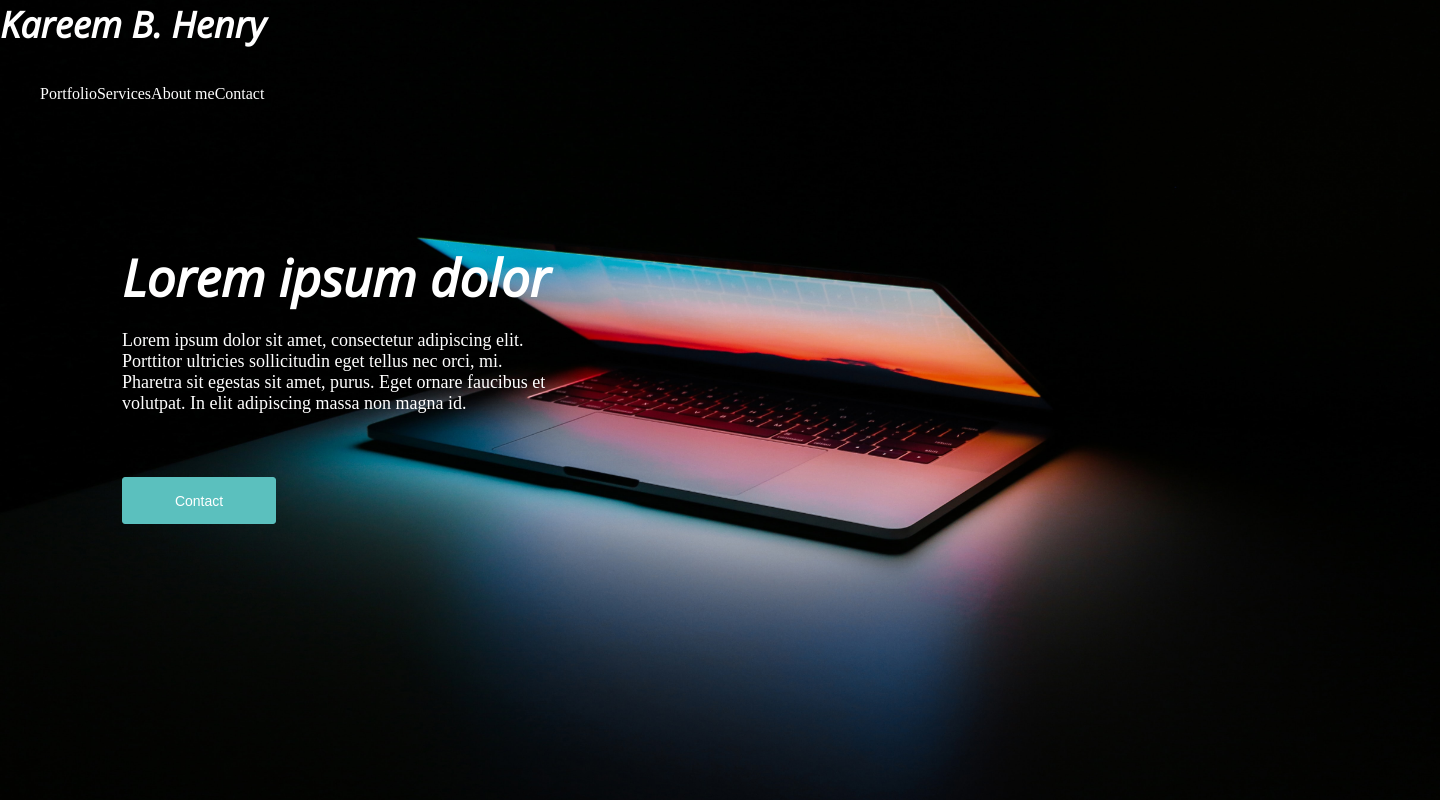
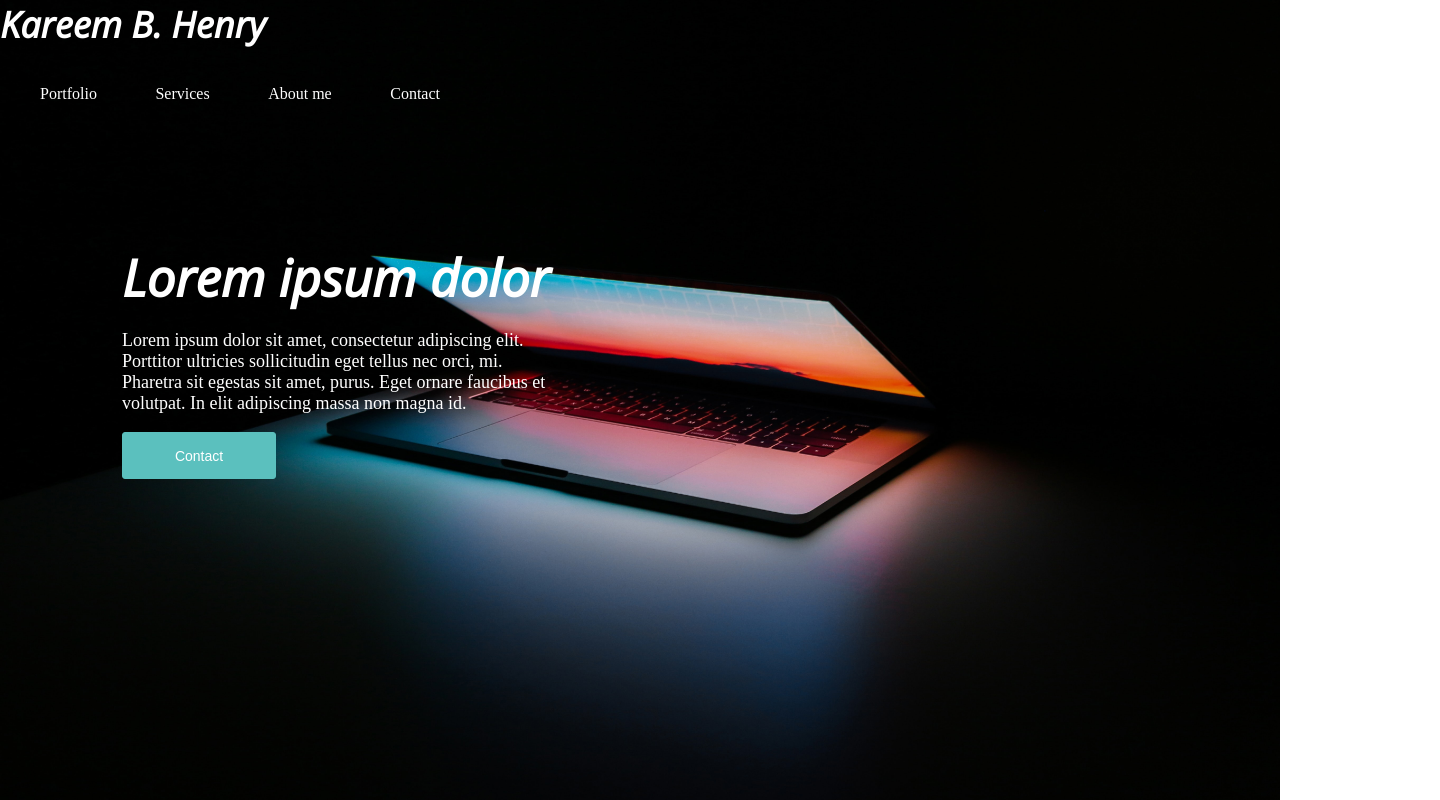
Before and after one commit to kareembh/landing-page, a React (Create React App) app: page / in a window 1280 px wide. Shown: the whole page, 1440 px wide, since content can reach past the window. Built offline with nearby package versions, Linux system fonts and the light colour scheme.

Commit message:
continuos integration

```diff
--- a/public/index.html
+++ b/public/index.html
@@ -16,6 +16,7 @@
       manifest.json provides metadata used when your web app is installed on a
       user's mobile device or desktop. See https://developers.google.com/web/fundamentals/web-app-manifest/
     -->
+
     <link rel="manifest" href="%PUBLIC_URL%/manifest.json" />
     <!--
       Notice the use of %PUBLIC_URL% in the tags above.
--- a/src/components/App/App.scss
+++ b/src/components/App/App.scss
@@ -3,7 +3,7 @@
 .landing-section{
     background-image: url('../../assets/landing-page-background.jpg');
     background-color: $primary-one-color;
-    width: 1440px;
+    width: 100%;
     height: 800px;
     background-position: center;
     background-repeat: no-repeat;
--- a/src/components/Button/Button.scss
+++ b/src/components/Button/Button.scss
@@ -8,4 +8,10 @@ button{
     background-color: $secondary-color;
     border: 1px solid $secondary-color;
     font-size: 14px;
+
+    &:hover{
+        background-color: $primary-two-color;
+        color: $secondary-color;
+        border: 1px solid $primary-two-color;
+    }
 }
--- a/src/components/Herocard/Herocard.js
+++ b/src/components/Herocard/Herocard.js
@@ -6,9 +6,9 @@ import Button from '../Button/Button'
  const Herocard = (props) => {
     return(
         <div className="hero-card">
-           <h2>{props.heroCardTitle}</h2>
-           <p>{props.heroCardBody}</p>
-           <Button buttonText={props.buttonText}/>
+           <h2 className="hero-card-title">{props.heroCardTitle}</h2>
+           <p className="hero-card-body">{props.heroCardBody}</p>
+           <Button className="btn" buttonText={props.buttonText}/>
         </div>
     );
 }
--- a/src/components/Herocard/Herocard.scss
+++ b/src/components/Herocard/Herocard.scss
@@ -19,6 +19,13 @@ p{
     max-width: 430px;
 }
 
-Button{
+.btn{
     margin-top: 45px;
+    border-radius: 3px;
+    width: 154px;
+    height: 47px;
+    color: $primary-two-color;
+    background-color: $secondary-color;
+    border: 1px solid $secondary-color;
+    font-size: 14px;
 }
--- a/src/components/Navbar/Navbar.scss
+++ b/src/components/Navbar/Navbar.scss
@@ -2,19 +2,8 @@
 
 .navbar{
     color: $primary-two-color;
-
-}
-.navbar-menu-container{
-
-}
-
-.navbar-menu{
-    list-style-type:none;
-    display: flex;
+    flex-direction: row;
     align-items: center;
-}
-
-.navbar-menu-item{
 
 }
 
@@ -23,3 +12,18 @@
         margin-top: 0;
     }
 }
+
+.navbar-menu-container{
+    max-width: 600px;
+}
+
+.navbar-menu{
+    list-style-type:none;
+    max-width: 400px;
+    display: flex;
+    justify-content: space-between;
+}
+
+.navbar-menu-item{
+
+}
```
Also changed, not shown: 1 other file (tests, documents, lock files or other folders).
